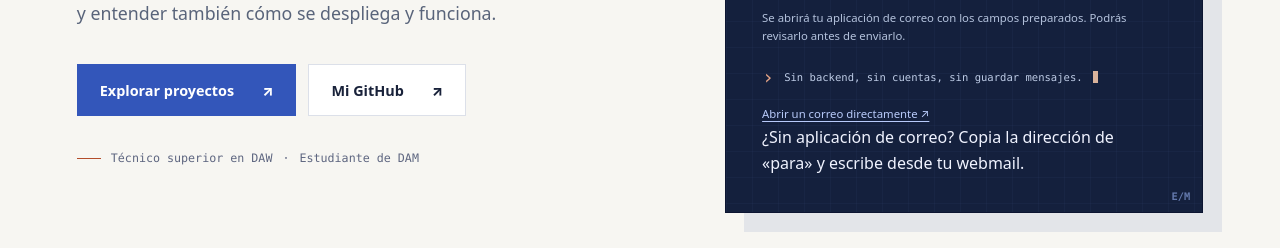
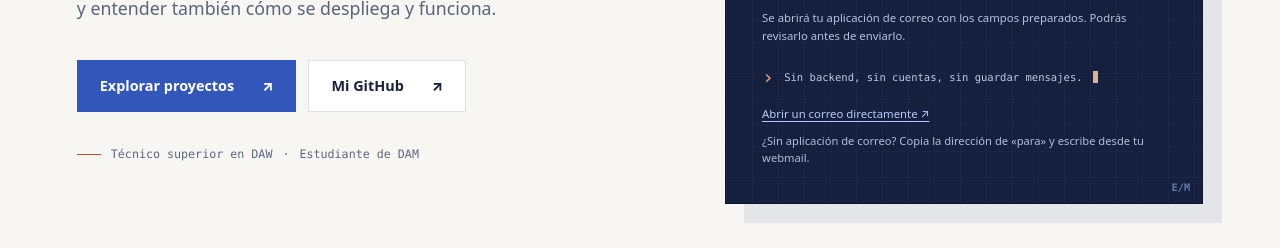
Before and after one commit to eliseumarmon/eliseumarmon.github.io, a plain HTML site: page index.html in a window 1280 px wide. Shown: the part 704-952 px from the top of the page. Drawn offline with Linux system fonts and the light colour scheme.

Commit message:
fix(contact): clarify fallback for browsers without mail handler

```diff
--- a/styles.css
+++ b/styles.css
@@ -103,6 +103,7 @@ h1, h2, h3 { line-height: 1.1; letter-spacing: -.052em; }
 @keyframes cursor-blink { 50% { opacity: 0; } }
 .terminal-fallback { display: inline-block; margin-top: 12px; font-size: .71rem; color: #b8cafa; text-underline-offset: 3px; }
 .terminal-fallback:hover { color: #fff; }
+.terminal-no-client { margin-top: 7px; color: #b1bed7; font-size: .7rem; line-height: 1.55; }
 .visual-corner { position: absolute; right: 12px; bottom: 10px; font: 600 .65rem var(--mono); color: #6479ad; }
 .expertise-strip { display: flex; flex-wrap: wrap; align-items: center; justify-content: space-between; gap: 15px 28px; padding: 22px 0 25px; border-top: 1px solid var(--line); border-bottom: 1px solid var(--line); color: #586179; font-size: .76rem; font-weight: 740; letter-spacing: .02em; }
 .expertise-strip span::before { content: "+"; color: var(--orange); font-weight: 900; margin-right: 11px; }
```
